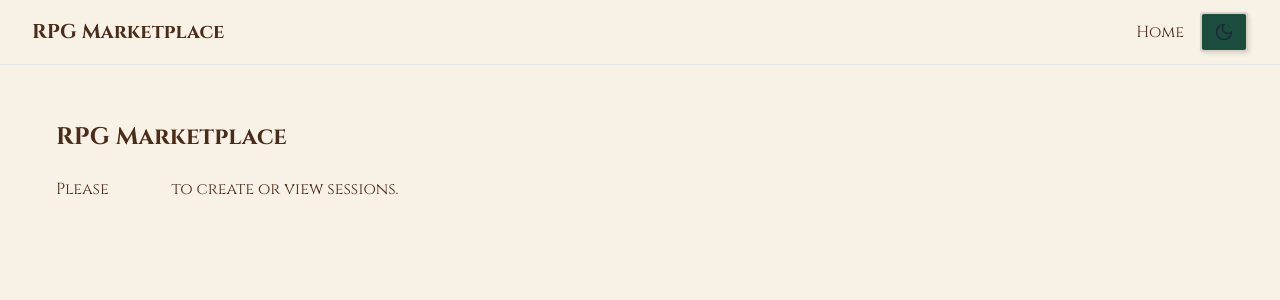
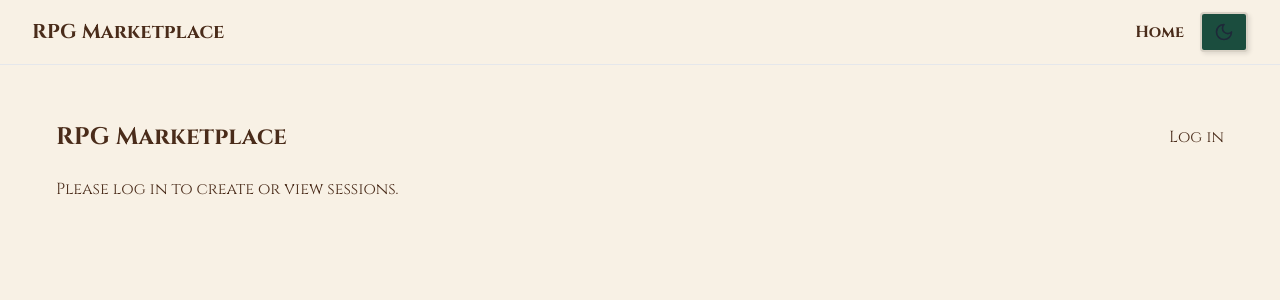
Before and after one commit to sidhantmathur/rpg-marketplace-strapi, a Next.js app: page / in a window 1280 px wide. Shown: the top 300 px of the page. Built offline with nearby package versions, Linux system fonts and the light colour scheme; no server answers.

Commit message:
Fixes to login flow and styling for login buttons

```diff
--- a/package.json
+++ b/package.json
@@ -34,6 +34,7 @@
     "react": "^19.0.0",
     "react-calendar": "^5.1.0",
     "react-dom": "^19.0.0",
+    "react-hot-toast": "^2.5.2",
     "resend": "^4.3.0",
     "zod": "^3.24.3"
   },
--- a/src/app/layout.tsx
+++ b/src/app/layout.tsx
@@ -3,6 +3,7 @@ import { Geist, Geist_Mono } from "next/font/google";
 import "./globals.css";
 import ThemeToggle from "@/components/ThemeToggle";
 import Link from "next/link";
+import { Toaster } from "react-hot-toast";
 
 const geistSans = Geist({
   variable: "--font-geist-sans",
@@ -27,6 +28,37 @@ export default function RootLayout({
   return (
     <html lang="en">
       <body className={`${geistSans.variable} ${geistMono.variable} antialiased`}>
+        <Toaster
+          position="top-right"
+          toastOptions={{
+            className: 'fantasy-border',
+            style: {
+              background: 'var(--parchment)',
+              color: 'var(--ink)',
+              border: '2px solid var(--ink-light)',
+              borderRadius: '4px',
+              fontFamily: 'var(--font-sans)',
+            },
+            success: {
+              iconTheme: {
+                primary: 'var(--forest)',
+                secondary: 'var(--parchment)',
+              },
+            },
+            error: {
+              iconTheme: {
+                primary: 'var(--ruby)',
+                secondary: 'var(--parchment)',
+              },
+            },
+            loading: {
+              iconTheme: {
+                primary: 'var(--amber)',
+                secondary: 'var(--parchment)',
+              },
+            },
+          }}
+        />
         <header className="border-b border-gray-200 dark:border-gray-700">
           <div className="max-w-7xl mx-auto px-4 sm:px-6 lg:px-8">
             <div className="flex justify-between items-center h-16">
@@ -35,7 +67,10 @@ export default function RootLayout({
               </Link>
               <div className="flex items-center gap-4">
                 <nav className="flex items-center gap-4">
-                  <Link href="/" className="text-secondary hover:text-primary">
+                  <Link
+                    href="/"
+                    className="text-ink hover:text-ink-light font-bold"
+                  >
                     Home
                   </Link>
                 </nav>
--- a/src/app/page.tsx
+++ b/src/app/page.tsx
@@ -21,7 +21,7 @@ export default function HomePage() {
             <SignOutButton />
           </div>
         ) : (
-          <Link href="/login" className="text-link hover:text-link-hover">
+          <Link href="/login" className="text-ink hover:text-ink-light">
             Log in
           </Link>
         )}
@@ -29,13 +29,13 @@ export default function HomePage() {
 
       {user ? (
         <>
-          <p className="mb-4 text-sm text-secondary">Welcome, {user.email}</p>
+          <p className="mb-4 text-sm text-ink">Welcome, {user.email}</p>
           <SessionSearch />
         </>
       ) : (
-        <p className="text-secondary">
+        <p className="text-ink">
           Please{" "}
-          <Link href="/login" className="text-link hover:text-link-hover">
+          <Link href="/login" className="text-ink hover:text-ink-light">
             log in
           </Link>{" "}
           to create or view sessions.
--- a/src/components/DashboardView.tsx
+++ b/src/components/DashboardView.tsx
@@ -7,6 +7,7 @@ import { supabase } from "@/lib/supabaseClient";
 import { useUser } from "@/hooks/useUser";
 import { useProfile } from "@/hooks/useProfile";
 import ReviewModal from "@/components/ReviewModal";
+import Link from "next/link";
 
 type Review = {
   id: number;
@@ -456,14 +457,42 @@ export default function Home() {
   };
 
   // Loading or not authenticated
-  if (userLoading || profileLoading) return <p className="p-6">Loading...</p>;
-  if (!user)
+  if (userLoading || profileLoading) {
     return (
-      <main className="p-6 max-w-xl mx-auto">
-        <h1 className="text-2xl font-bold mb-4">RPG Marketplace</h1>
-        <p className="text-gray-700">Please log in to create or view sessions.</p>
+      <div className="min-h-screen flex items-center justify-center">
+        <div className="text-center">
+          <div className="animate-spin rounded-full h-12 w-12 border-b-2 border-primary mx-auto mb-4"></div>
+          <p className="text-lg text-gray-600">Loading your dashboard...</p>
+        </div>
+      </div>
+    );
+  }
+
+  if (!user) {
+    return (
+      <main className="min-h-screen p-6 max-w-xl mx-auto">
+        <h1 className="text-2xl font-bold mb-4 text-primary">Welcome to the RPG Marketplace</h1>
+        <div className="fantasy-border p-6 text-center">
+          <p className="text-ink mb-4">Join our community of adventurers and storytellers!</p>
+          <Link
+            href="/login"
+            className="fantasy-button inline-block px-6 py-2"
+          >
+            Log In
+          </Link>
+          <p className="text-ink mt-4">
+            New to the realm?{" "}
+            <Link
+              href="/signup"
+              className="text-ink hover:text-ink-light underline font-bold"
+            >
+              Create an Account
+            </Link>
+          </p>
+        </div>
       </main>
     );
+  }
 
   return (
     <div className="container mx-auto px-4 py-8">
--- a/src/components/LoginForm.tsx
+++ b/src/components/LoginForm.tsx
@@ -5,6 +5,7 @@ import { supabase } from "@/lib/supabaseClient";
 import { useRouter } from "next/navigation";
 import Link from "next/link";
 import { AuthError } from "@supabase/supabase-js";
+import { toast } from "react-hot-toast";
 
 interface LoginFormState {
   email: string;
@@ -25,9 +26,14 @@ export default function LoginPage() {
   const handleSignIn = async (e: React.FormEvent) => {
     e.preventDefault();
     setFormState((prev) => ({ ...prev, error: "", isLoading: true }));
+    const toastId = toast.loading("Signing in...");
 
     try {
-      const { error } = await supabase.auth.signInWithPassword({
+      // Clear only Supabase-related storage
+      const supabaseKeys = Object.keys(localStorage).filter(key => key.startsWith('sb-'));
+      supabaseKeys.forEach(key => localStorage.removeItem(key));
+
+      const { data, error } = await supabase.auth.signInWithPassword({
         email: formState.email,
         password: formState.password,
       });
@@ -36,10 +42,24 @@ export default function LoginPage() {
         throw error;
       }
 
-      router.push("/");
+      if (!data.session) {
+        throw new Error("No session created");
+      }
+
+      // Verify session persistence
+      const { data: { session } } = await supabase.auth.getSession();
+      if (!session) {
+        throw new Error("Session not persisted");
+      }
+
+      toast.success("Successfully signed in!", { id: toastId });
+
+      // Navigate to home page, replacing the current history entry
+      await router.replace('/');
     } catch (error) {
       const message = error instanceof AuthError ? error.message : "An unexpected error occurred";
       setFormState((prev) => ({ ...prev, error: message }));
+      toast.error(message, { id: toastId });
     } finally {
       setFormState((prev) => ({ ...prev, isLoading: false }));
     }
@@ -47,27 +67,29 @@ export default function LoginPage() {
 
   return (
     <main className="p-6 max-w-md mx-auto">
-      <h1 className="text-xl font-bold mb-4">Log In</h1>
+      <h1 className="text-xl font-bold mb-4 text-primary">Log In</h1>
       <form onSubmit={(e) => void handleSignIn(e)} className="space-y-4">
         <input
           type="email"
           value={formState.email}
           onChange={(e) => setFormState((prev) => ({ ...prev, email: e.target.value }))}
           placeholder="Email"
-          className="w-full border p-2 rounded"
+          className="w-full border-2 border-ink-light rounded p-2 bg-parchment text-ink"
           required
+          disabled={formState.isLoading}
         />
         <input
           type="password"
           value={formState.password}
           onChange={(e) => setFormState((prev) => ({ ...prev, password: e.target.value }))}
           placeholder="Password"
-          className="w-full border p-2 rounded"
+          className="w-full border-2 border-ink-light rounded p-2 bg-parchment text-ink"
           required
+          disabled={formState.isLoading}
         />
         <button
           type="submit"
-          className="w-full bg-blue-600 text-white p-2 rounded disabled:opacity-50"
+          className="w-full bg-primary text-primary-foreground px-4 py-2 rounded hover:bg-primary/90 disabled:opacity-50"
           disabled={formState.isLoading}
         >
           {formState.isLoading ? "Logging in..." : "Log In"}
--- a/src/components/SignOutButton.tsx
+++ b/src/components/SignOutButton.tsx
@@ -4,6 +4,7 @@ import { useState } from "react";
 import { supabase } from "@/lib/supabaseClient";
 import { useRouter } from "next/navigation";
 import { AuthError } from "@supabase/supabase-js";
+import { toast } from "react-hot-toast";
 
 interface SignOutButtonProps {
   className?: string;
@@ -17,18 +18,34 @@ export function SignOutButton({ className = "" }: SignOutButtonProps) {
   const handleSignOut = async () => {
     setIsLoading(true);
     setError(null);
+    const toastId = toast.loading("Signing out...");
 
     try {
+      // Clear only Supabase-related storage
+      const supabaseKeys = Object.keys(localStorage).filter(key => key.startsWith('sb-'));
+      supabaseKeys.forEach(key => localStorage.removeItem(key));
+
+      // Sign out from Supabase
       const { error } = await supabase.auth.signOut();
 
       if (error) {
         throw error;
       }
 
-      router.refresh();
+      // Verify sign out
+      const { data: { session } } = await supabase.auth.getSession();
+      if (session) {
+        throw new Error("Failed to sign out");
+      }
+
+      toast.success("Successfully signed out!", { id: toastId });
+
+      // Navigate to home page, replacing the current history entry
+      await router.replace('/');
     } catch (error) {
       const message = error instanceof AuthError ? error.message : "An unexpected error occurred";
       setError(message);
+      toast.error(message, { id: toastId });
     } finally {
       setIsLoading(false);
     }
@@ -38,12 +55,12 @@ export function SignOutButton({ className = "" }: SignOutButtonProps) {
     <div className="flex flex-col items-end">
       <button
         onClick={() => void handleSignOut()}
-        className={`text-sm text-link hover:text-link-hover disabled:opacity-50 ${className}`}
+        className={`fantasy-button text-sm px-4 py-2 disabled:opacity-50 ${className}`}
         disabled={isLoading}
       >
         {isLoading ? "Signing out..." : "Sign out"}
       </button>
-      {error && <p className="text-red-500 text-xs mt-1">{error}</p>}
+      {error && <p className="text-error text-xs mt-1">{error}</p>}
     </div>
   );
 }
```
Also changed, not shown: 1 other file (tests, documents, lock files or other folders).
